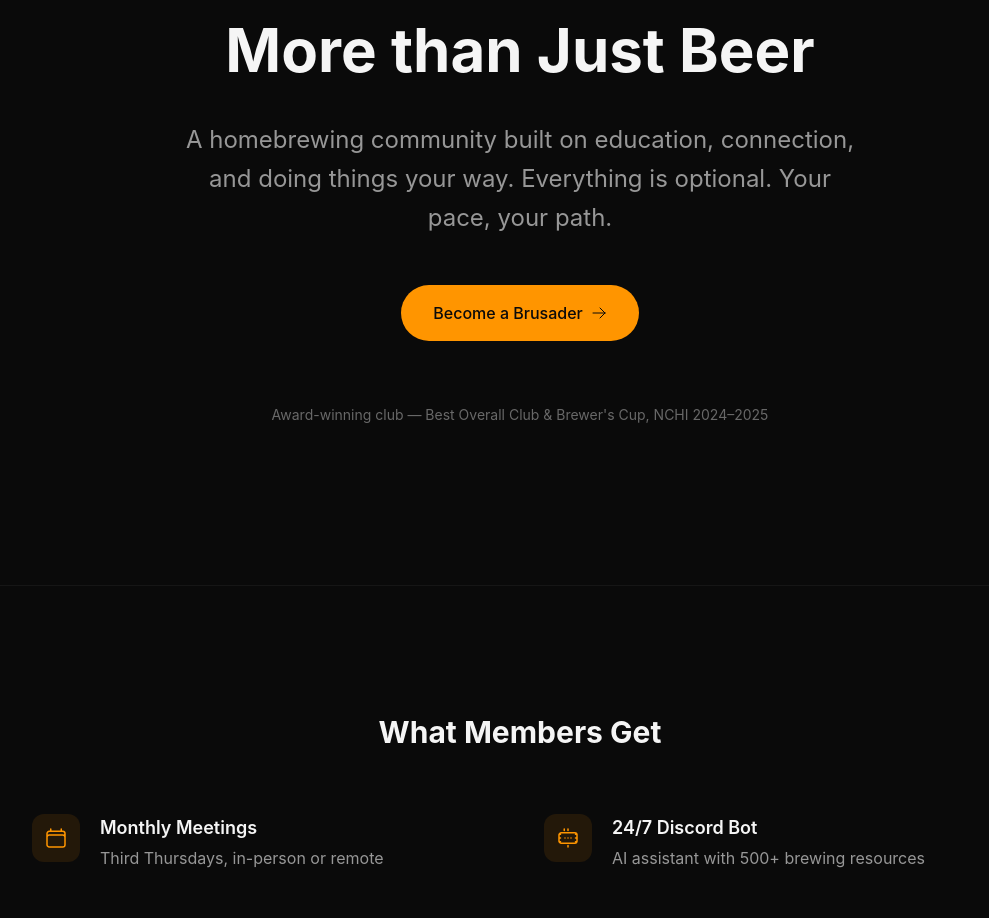
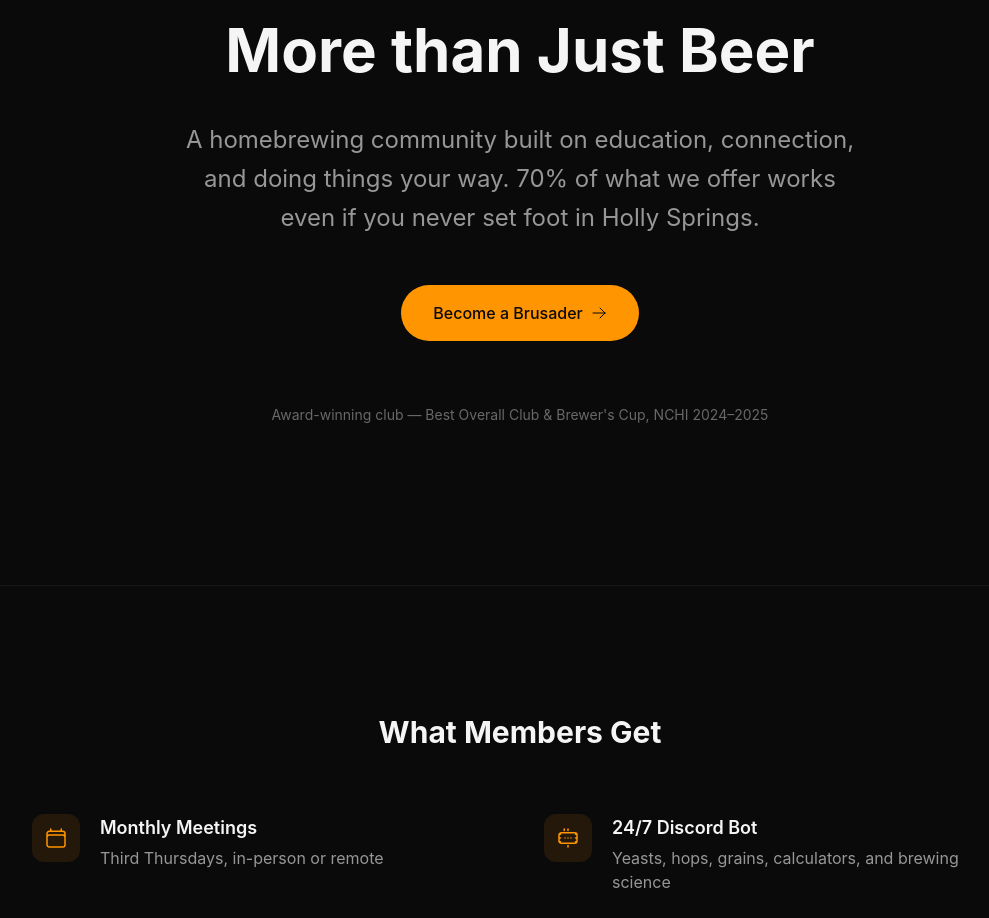
Before and after one commit to wcbrusaders/wcb_site, a Next.js app: page / in a window 1280 px wide. Shown: the part 260-1178 px from the top of the page, without its empty margins (120-1109 px from the left). Built offline with nearby package versions, Linux system fonts and the light colour scheme.

Commit message:
fix: Restore key differentiators without adding bloat
- Added back "70% works remotely" hook in hero
- Made Discord bot description specific (yeasts, hops, grains, etc.)
- Added SHA member badge to footer
- Simplified footer bottom line

```diff
--- a/src/app/page.tsx
+++ b/src/app/page.tsx
@@ -6,7 +6,7 @@ import { useState, useEffect } from "react";
 // Minimal benefits - icon + one-liner
 const benefits = [
   { icon: "calendar", title: "Monthly Meetings", desc: "Third Thursdays, in-person or remote" },
-  { icon: "bot", title: "24/7 Discord Bot", desc: "AI assistant with 500+ brewing resources" },
+  { icon: "bot", title: "24/7 Discord Bot", desc: "Yeasts, hops, grains, calculators, and brewing science" },
   { icon: "graduation", title: "~12 Workshops/Year", desc: "From water chemistry to recipe design" },
   { icon: "gift", title: "Member Perks", desc: "Group buys, competition support, discounts" },
 ];
@@ -135,7 +135,7 @@ export default function Home() {
 
           <p className="text-xl md:text-2xl text-foreground/60 mb-12 leading-relaxed max-w-2xl mx-auto">
             A homebrewing community built on education, connection, and doing things your way.
-            Everything is optional. Your pace, your path.
+            70% of what we offer works even if you never set foot in Holly Springs.
           </p>
 
           <div className="flex flex-col sm:flex-row gap-4 justify-center">
@@ -360,12 +360,12 @@ export default function Home() {
           </div>
 
           {/* Bottom */}
-          <div className="mt-12 pt-8 border-t border-border/30 flex flex-col md:flex-row items-center justify-between gap-4">
+          <div className="mt-12 pt-8 border-t border-border/30 flex flex-col md:flex-row items-center justify-between gap-4 text-center md:text-left">
             <p className="text-xs text-foreground/30">
-              © {new Date().getFullYear()} Wake County Brusaders. All rights reserved.
+              © {new Date().getFullYear()} Wake County Brusaders
             </p>
-            <p className="text-xs text-foreground/30">
-              Board: Jordan LaFontaine, Nathan Caulder, Marcella LaFontaine, James Stevens
+            <p className="text-xs text-foreground/40">
+              Proud SHA member · Est. 2023
             </p>
           </div>
         </div>
```
